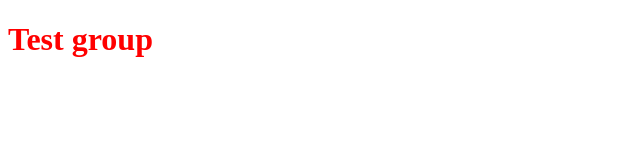
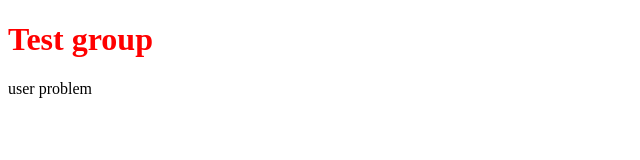
Before and after one commit to quandysse/test-group, a plain HTML site: page index.html in a window 1280 px wide. Shown: the whole page, without its empty margins (0-640 px from the left). Drawn offline with Linux system fonts and the light colour scheme.

Commit message:
[CREAT USER PROBLEM SECTION] add new section: user-problem

```diff
--- a/index.html
+++ b/index.html
@@ -9,5 +9,8 @@
 </head>
 <body>
     <h1> Test group</h1>
+    <section class="user-problem">
+        user problem
+    </section>
 </body>
 </html>
```
